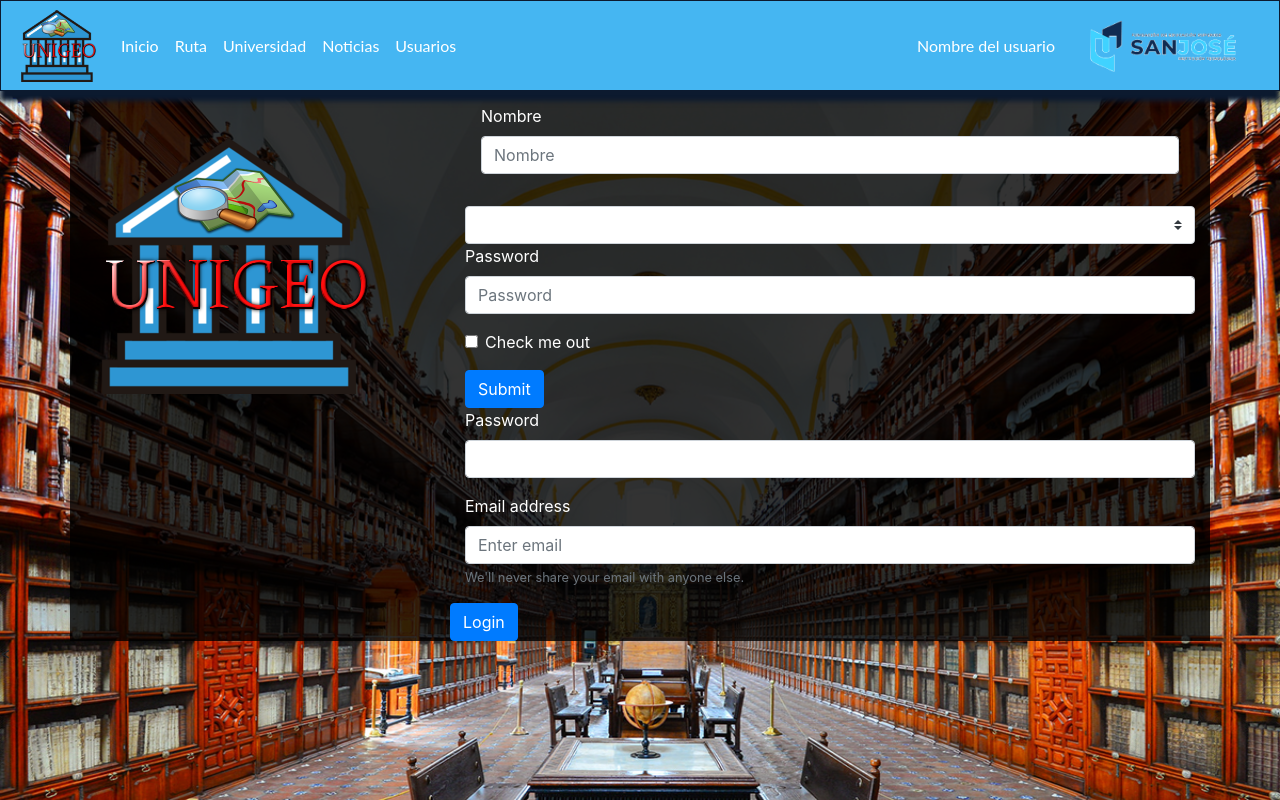
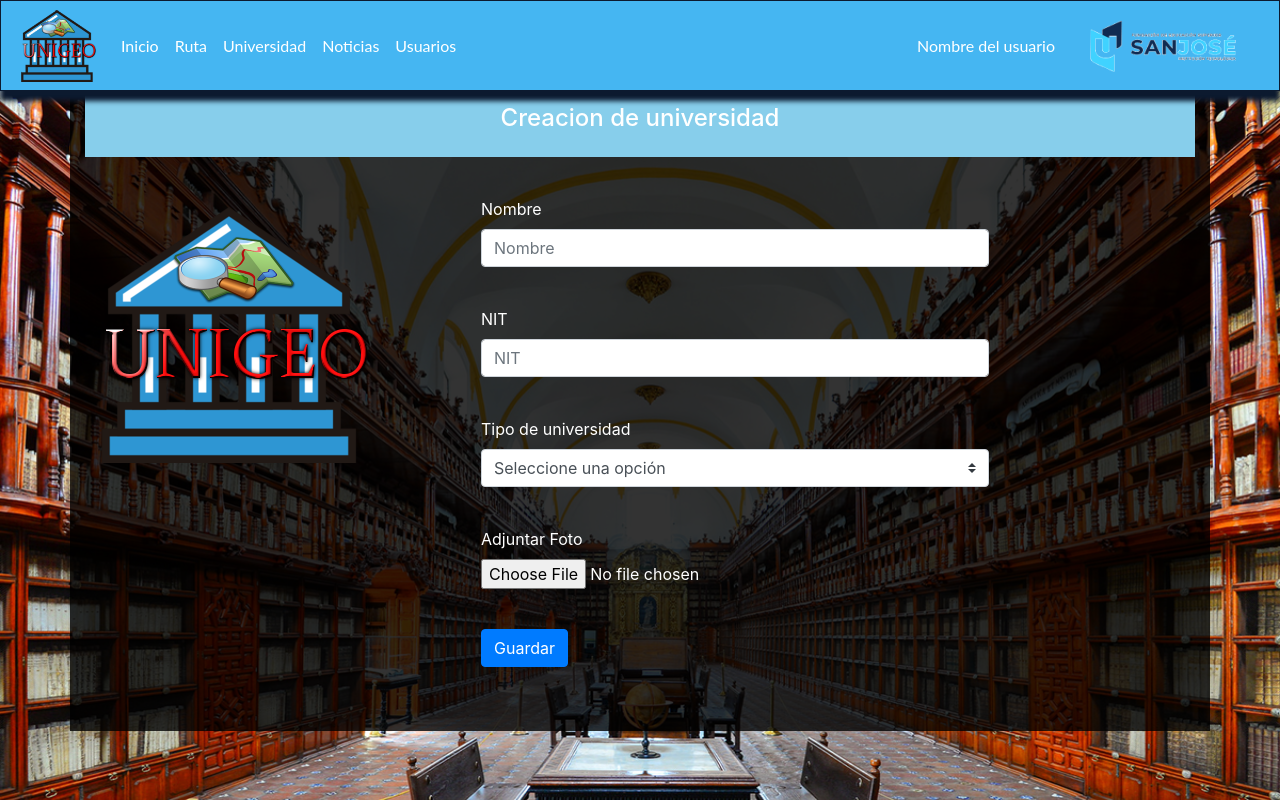
Before and after one commit to Jonathanbustos15/Unigeo, a PHP site: page /Unigeo/vistas/crearuniversidad.php in a window 1280 px wide. Run offline with PHP 8.4, Linux system fonts and the light colour scheme.

Commit message:
crear universidad sircam

```diff
--- a/vistas/componentes/css/Stylecreauniversidad.css
+++ b/vistas/componentes/css/Stylecreauniversidad.css
@@ -1,6 +1,23 @@
 .cont{
     background-color: rgba(0,0,0,.8) !important;
     color: #fff;
+}
 
+.select option[data-default] {
+    color: #888;
+}
+
+imput[type="file"] {
+
+    ang(en)::after {
+        content: "Select file...";
+    }
 
 }
+.titulo{
+    text-align:center;
+    padding: 1em;
+    color: white;
+    background: skyblue;
+
+}
--- a/vistas/crearuniversidad.php
+++ b/vistas/crearuniversidad.php
@@ -1,73 +1,91 @@
 <!DOCTYPE html>
 
--->
+-
 <html>
 
     <head>
         <meta charset="UTF-8">
         <meta name="viewport" content="width=device-width, user-scalable=no, initial-scale=1.0, maximum-scale=1.0, minimum-scale=1.0">
         <link href="componentes/css/Stylecreauniversidad.css" rel="stylesheet" type="text/css"/>
-
+        <link href="componentes/css/bootstrap.min.css" rel="stylesheet" type="text/css"/>
         <title></title>
     </head>
     <body>
         <?php include("header.php"); ?>
 
         <div class="container cont">
+            <div class="titulo" ><h4>Creacion de universidad</h4></div>
             <div class="row">
                 <div class="col-4 pt-5">
                     <img src="componentes/images/UNIGEO_1.png" alt="unigeo"/>
                 </div>
+
                 <!--panel derecho-->
-                <div class="col-8  px-0">
+                <div class="col-6  px-0">
                     <div class="container">
+
 
                         <form action="#" class="p-3 form">
                             <div></div>
                             <!--nombre-->
-                            <div class="form-group">
-                                <label for="enombre">Nombre</label>
-                                <input type="email" class="form-control" id="Nombre" placeholder="Nombre">
+                            <div class="form-group pt-4">
+                                <label for="nombre">Nombre</label>
+                                <input type="text" class="form-control" id="Nombre" placeholder="Nombre">
                             </div>
-
-                        </form>
-
-                        <div>
-                            <select class="custom-select p-3 form" id="inputGroupSelect01">
-                                <option selected>Choose...</option>
+                            <!--nit-->
+                            <div class="form-group pt-4">
+                                <label for="nit">NIT</label>
+                                <input type="text" class="form-control" id="Nombre" placeholder="NIT">
+                            </div>
+                            <!--option universidad-->
+                            <div class="form-group pt-4">
+                                <label for="enombre">Tipo de universidad </label>
+                                <select class="custom-select form-control" name="universidad" id="inputGroupSelect01" placeholder="NIT">
+                                    <option selected="selected">Seleccione una opción</option>
                                     <option value="1">One</option>
                                     <option value="2">Two</option>
                                     <option value="3">Three</option>
                                 </select>
                             </div>
 
-                        <div class="form-group">
-                            <label for="exampleInputPassword1">Password</label>
-                            <input type="password" class="form-control" id="exampleInputPassword1" placeholder="Password">
+                            <div>
+                                <div class="form-group py-4">
+                                    <label for="exampleFormControlFile1">Adjuntar Foto</label>
+                                    <input type="file" class="form-control-file" id="exampleFormControlFile1">
                                 </div>
-                        <div class="form-group form-check">
-                            <input type="checkbox" class="form-check-input" id="exampleCheck1">
-                            <label class="form-check-label" for="exampleCheck1">Check me out</label>
+
                             </div>
-                        <button type="submit" class="btn btn-primary">Submit</button>
-                        <div class="form-group">
-                            <label for="password">Password</label>
-                            <input type="password" name="password" id="password" class="form-control">
+                            <div class="pb-5">
+                                <button type="submit" class="btn btn-primary">Guardar</button>
                             </div>
-                        <div class="form-group">
-                            <label for="exampleInputEmail1">Email address</label>
-                            <input type="email" class="form-control" id="exampleInputEmail1" aria-describedby="emailHelp" placeholder="Enter email">
-                            <small id="emailHelp" class="form-text text-muted">We'll never share your email with anyone else.</small>
+                        </form>
                     </div>
                 </div>
-
-                    <button type="submit" class="btn btn-primary">Login</button>
 
             </div>
         </div>
     </div>
 </div>
+
 </div>
+<script>
+    function archivo(evt) {
+        var files = evt.target.files;
+        for (var i = 0, f; f = files[i]; i++) {
+            if (!f.type.match('image.*')) {
+                continue;
+            }
+            var reader = new FileReader();
+            reader.onload = (function (theFile) {
+                return function (e) {
+                    // Insertamos la imagen
+                    document.getElementById("list").innerHTML = ['<img class="thumb" src="', e.target.result, '" title="', escape(theFile.name), '"/>'].join('');
+                };
+            })(f);
+            reader.readAsDataURL(f);
+        }
+    }
+    document.getElementById('files').addEventListener('change', archivo, false);
+</script>
 </body>
 </html>
-<
```
Also changed, not shown: vistas/prueba.php (added, +28 -0 lines). Lines whose indentation alone changed are shown as unchanged.
